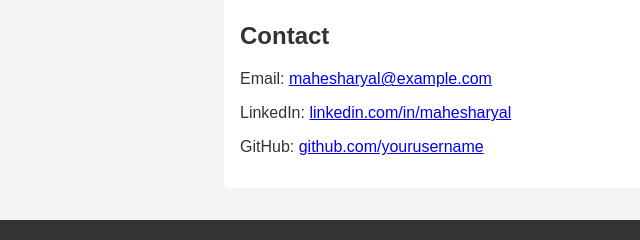
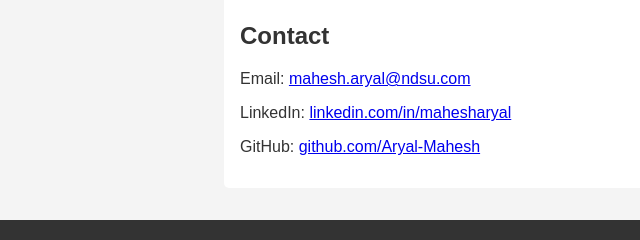
Before and after one commit to Aryal-Mahesh/portfolio-website, a plain HTML site: page index.html in a window 1280 px wide. Shown: the part 681-921 px from the top of the page, 0-640 px from the left. Drawn offline with Linux system fonts and the light colour scheme.

```diff
--- a/index.html
+++ b/index.html
@@ -71,9 +71,9 @@
 
   <section id="contact">
     <h2>Contact</h2>
-    <p>Email: <a href="mailto:mahesharyal@example.com">mahesharyal@example.com</a></p>
+    <p>Email: <a href="mailto:mahesh.aryal@ndsu.edu">mahesh.aryal@ndsu.com</a></p>
     <p>LinkedIn: <a href="https://linkedin.com/in/mahesharyal">linkedin.com/in/mahesharyal</a></p>
-    <p>GitHub: <a href="https://github.com/yourusername">github.com/yourusername</a></p>
+    <p>GitHub: <a href="https://github.com/Aryal-Mahesh">github.com/Aryal-Mahesh</a></p>
   </section>
 
   <footer>
```
